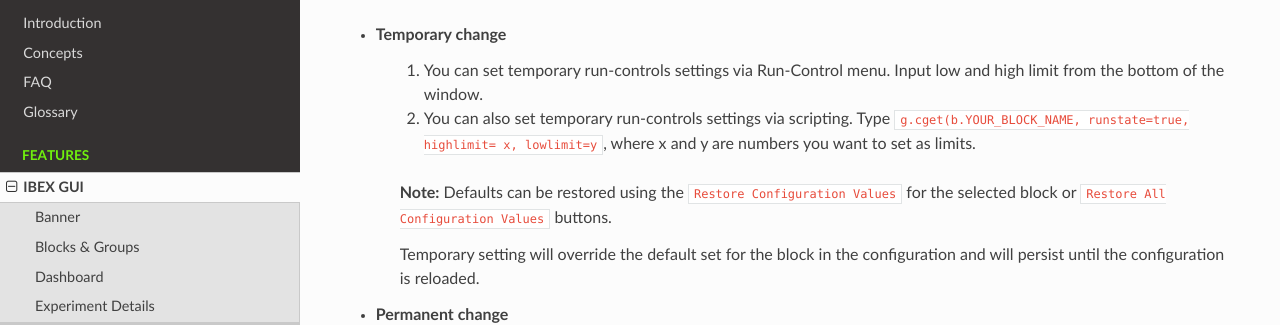
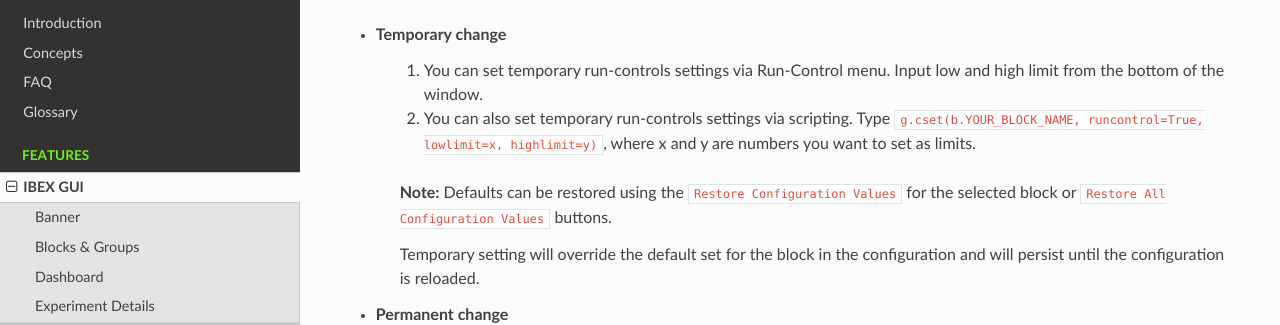
Before and after one commit to ISISComputingGroup/ibex_user_manual, a Sphinx documentation site: the page built from doc/gui/Menu-Bar.rst, in a window 1280 px wide and 900 px high, scrolled down 1811 px. Shown: the part 147-472 px from the top of the window. Built offline with Sphinx 7.4.7 and the Read the Docs theme 3.1.0, drawn with Linux system fonts in a browser that asks for light colours.

Commit message:
Fix run-controls command syntax in documentation

```diff
--- a/doc/gui/Menu-Bar.rst
+++ b/doc/gui/Menu-Bar.rst
@@ -66,7 +66,7 @@
        Input low and high limit from the bottom of the window.
 
     2.  You can also set temporary run-controls settings via scripting.
-        Type ``g.cget(b.YOUR_BLOCK_NAME, runstate=true, highlimit= x, lowlimit=y``, where x and y are numbers you want to set as limits.
+        Type ``g.cset(b.YOUR_BLOCK_NAME, runcontrol=True, lowlimit=x, highlimit=y)``, where x and y are numbers you want to set as limits.
 
     **Note:** Defaults can be restored using the ``Restore Configuration Values`` for the selected block or ``Restore All Configuration Values``
     buttons.
```
